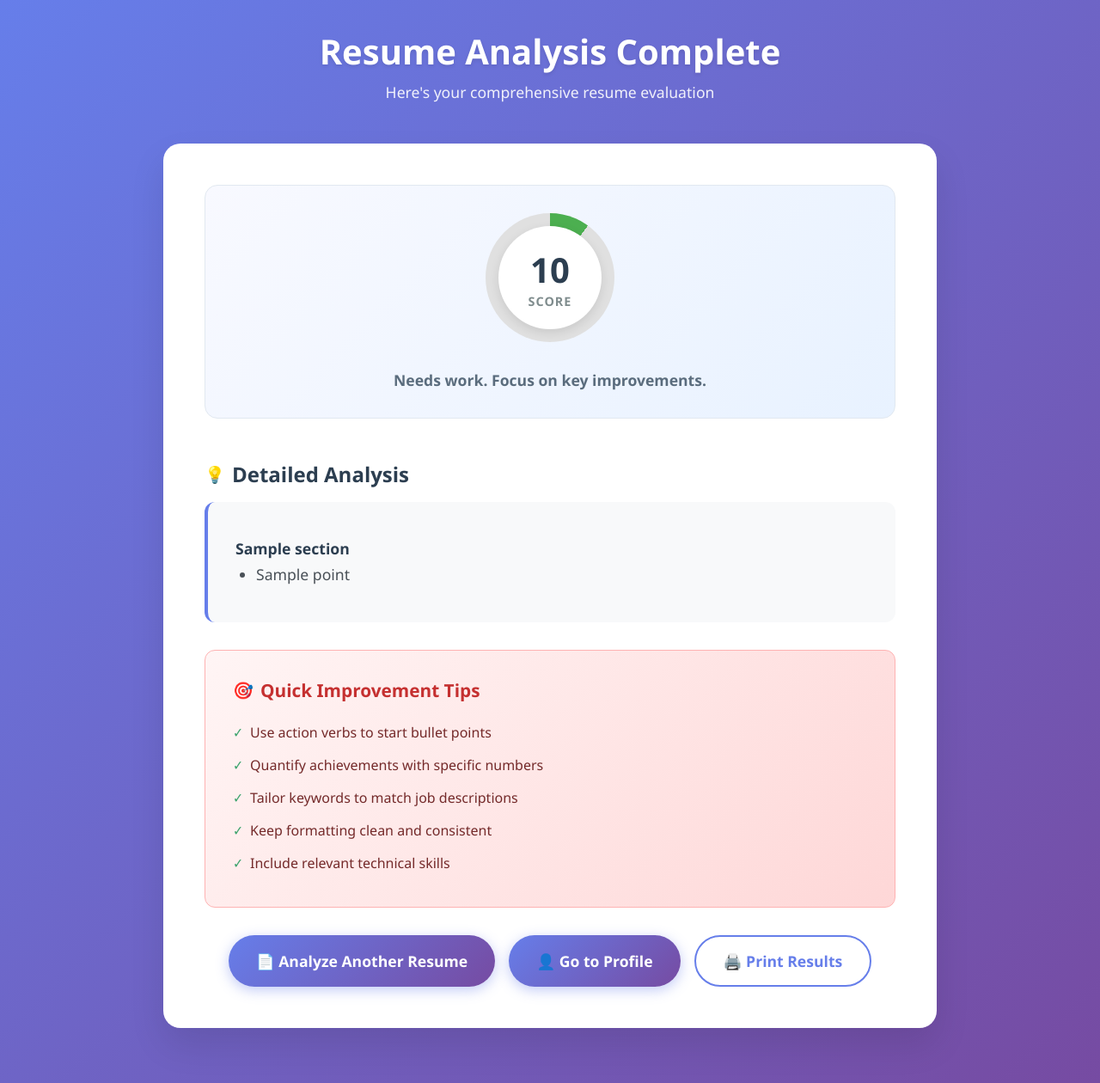
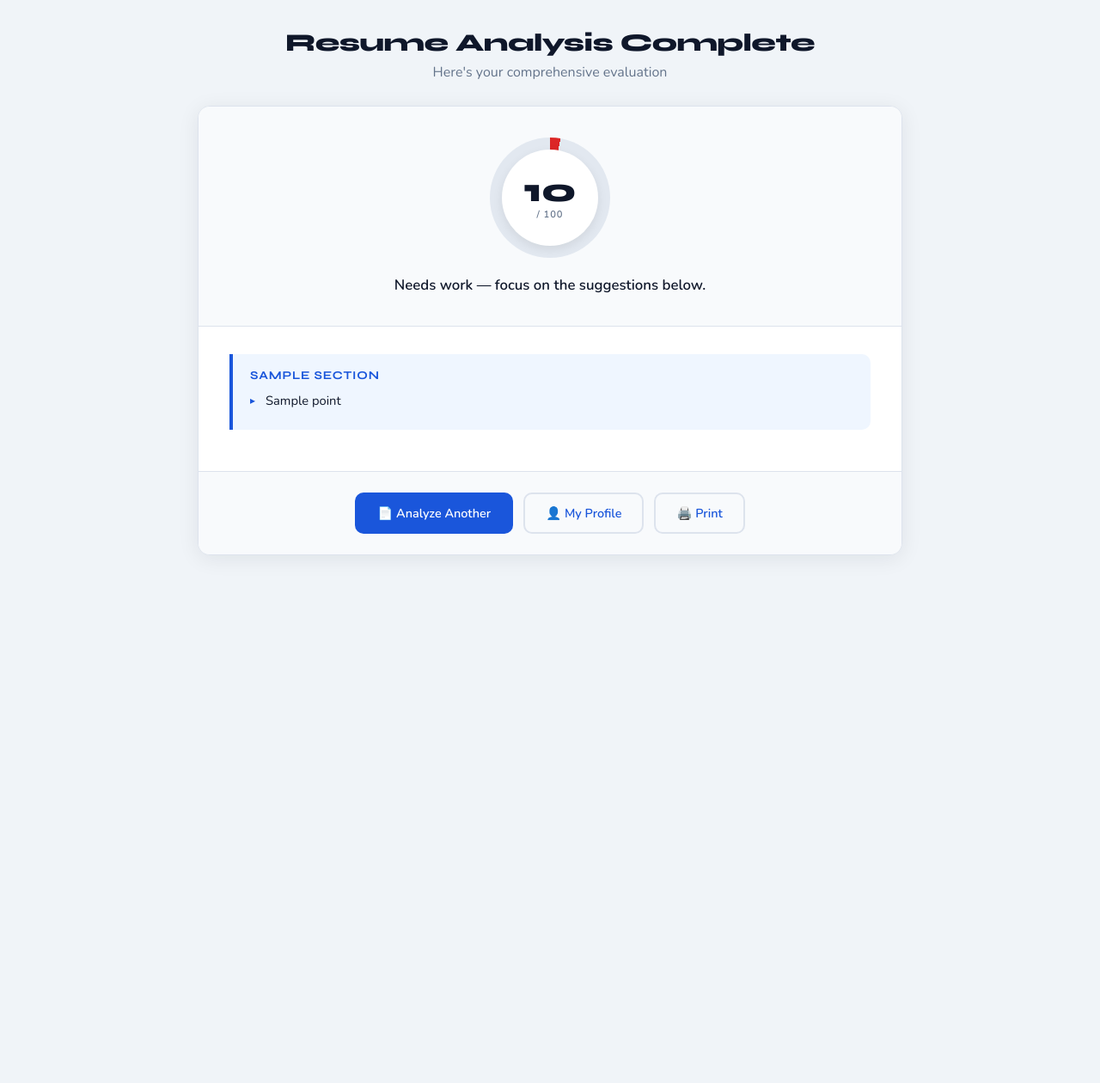
Before and after one commit to Pratik9984/AI_RESUME_ANALYZER, a Flask app: template ai_resume_analyzer/templates/result.html in a window 1280 px wide. Shown: the whole page at 86% size. After the commit the page ends 646 px from the top, so only its background shows below. Run offline with Flask 3, Linux system fonts and the light colour scheme; the template is opened without the code that fills it: most values are stand-ins (such as "Sample title", 1, 10 or a date in 2020).

Commit message:
Update result.html

```diff
--- a/ai_resume_analyzer/templates/result.html
+++ b/ai_resume_analyzer/templates/result.html
@@ -1,194 +1,295 @@
 <!DOCTYPE html>
 <html lang="en">
 <head>
-  <meta charset="UTF-8" />
-  <meta name="viewport" content="width=device-width, initial-scale=1.0" />
-  <title>Resume Analysis Results - AI Resume Analyzer</title>
+  <meta charset="UTF-8">
+  <meta name="viewport" content="width=device-width, initial-scale=1.0">
+  <title>Analysis Results — AI Resume Analyzer</title>
+  <link href="https://fonts.googleapis.com/css2?family=Syne:wght@600;700;800&family=Nunito:wght@400;500;600&display=swap" rel="stylesheet">
   <style>
+    *, *::before, *::after { margin: 0; padding: 0; box-sizing: border-box; }
 
-    * { margin: 0; padding: 0; box-sizing: border-box; }
+    :root {
+      --bg: #f0f4f8;
+      --surface: #ffffff;
+      --border: #dde3ed;
+      --text: #0f172a;
+      --muted: #64748b;
+      --primary: #1a56db;
+      --primary-hover: #1449b0;
+      --primary-light: #eff6ff;
+      --success: #059669;
+      --warning: #d97706;
+      --danger: #dc2626;
+      --radius: 14px;
+      --shadow: 0 4px 24px rgba(15,23,42,0.08);
+    }
 
     body {
-  font-family: 'Segoe UI', Tahoma, Geneva, Verdana, sans-serif;
-  background: linear-gradient(135deg, #667eea 0%, #764ba2 100%);
+      font-family: 'Nunito', sans-serif;
+      background: var(--bg);
       min-height: 100vh;
-  padding: 2rem 1rem;
+      padding: 32px 24px;
     }
 
-.container { max-width: 900px; margin: 0 auto; }
-
-.header { text-align: center; margin-bottom: 3rem; color: #fff; }
-.header h1 { font-size: 2.5rem; font-weight: 700; margin-bottom: 0.5rem; text-shadow: 0 2px 4px rgba(0,0,0,0.1); }
-.header p { font-size: 1.1rem; opacity: 0.9; }
-
-.results-card {
-  background: #fff;
-  border-radius: 20px;
-  padding: 3rem;
-  margin-bottom: 2rem;
-  box-shadow: 0 20px 40px rgba(0,0,0,0.1);
+    .page-header {
+      text-align: center;
+      margin-bottom: 28px;
     }
 
+    .page-header h1 {
+      font-family: 'Syne', sans-serif;
+      font-size: 1.8rem;
+      font-weight: 800;
+      color: var(--text);
+      letter-spacing: -0.02em;
+    }
+
+    .page-header p { color: var(--muted); margin-top: 6px; }
+
+    .container { max-width: 820px; margin: 0 auto; }
+
+    .card {
+      background: var(--surface);
+      border-radius: var(--radius);
+      box-shadow: var(--shadow);
+      border: 1px solid var(--border);
+      overflow: hidden;
+      margin-bottom: 20px;
+    }
+
+    .card-body { padding: 32px 36px; }
+
+    /* Score section */
     .score-section {
       text-align: center;
-  margin-bottom: 3rem;
-  padding: 2rem;
-  border-radius: 15px;
-  border: 1px solid #e1e8f0;
-  background: linear-gradient(135deg, #f8f9ff 0%, #e8f2ff 100%);
+      padding: 36px 24px;
+      background: #f8fafc;
+      border-bottom: 1px solid var(--border);
     }
 
-.score-display { display: inline-block; margin-bottom: 1rem; }
-
-.score-circle {
-  width: 150px; height: 150px; margin: 0 auto;
+    .score-ring {
+      width: 140px;
+      height: 140px;
       border-radius: 50%;
-  display: flex; align-items: center; justify-content: center;
+      display: flex;
+      align-items: center;
+      justify-content: center;
+      margin: 0 auto 20px;
     }
 
     .score-inner {
-  width: 120px; height: 120px;
+      width: 112px;
+      height: 112px;
       background: #fff;
       border-radius: 50%;
-  display: flex; flex-direction: column;
-  align-items: center; justify-content: center;
-  box-shadow: 0 4px 12px rgba(0,0,0,0.1);
+      display: flex;
+      flex-direction: column;
+      align-items: center;
+      justify-content: center;
+      box-shadow: 0 4px 12px rgba(0,0,0,0.08);
     }
 
-.score-number { font-size: 2.5rem; font-weight: 800; color: #2c3e50; }
-.score-label { font-size: 0.9rem; font-weight: 600; color: #7f8c8d; text-transform: uppercase; letter-spacing: 1px; }
-.score-description { margin-top: 1rem; font-size: 1.1rem; color: #5a6c7d; }
+    .score-number {
+      font-family: 'Syne', sans-serif;
+      font-size: 2.4rem;
+      font-weight: 800;
+      color: var(--text);
+      line-height: 1;
+    }
 
-.feedback-section { margin-bottom: 2rem; }
-.section-title {
-  font-size: 1.5rem; font-weight: 700; color: #2c3e50;
-  margin-bottom: 1rem; display: flex; align-items: center; gap: 0.5rem;
+    .score-label {
+      font-size: 0.7rem;
+      font-weight: 700;
+      color: var(--muted);
+      text-transform: uppercase;
+      letter-spacing: 0.08em;
     }
-.section-title::before { content: "💡"; font-size: 1.2rem; }
 
-.feedback-content {
-  background: #f8f9fa;
-  padding: 1.5rem 2rem;
-  border-radius: 12px;
-  border-left: 4px solid #667eea;
-  font-size: 1.1rem; line-height: 1.7; color: #495057;
+    .score-verdict {
+      font-size: 1.05rem;
+      font-weight: 700;
+      color: var(--text);
+      margin-top: 4px;
     }
-.feedback-content ul { padding-left: 1.5rem; margin-bottom: 1rem; }
-.feedback-content li { margin-bottom: 0.5rem; }
 
-.tips-section {
-  margin-top: 2rem; padding: 2rem; border-radius: 12px;
-  border: 1px solid #feb2b2;
-  background: linear-gradient(135deg, #fff5f5 0%, #fed7d7 100%);
+    .score-sub { color: var(--muted); font-size: 0.9rem; margin-top: 4px; }
+
+    /* Section colors */
+    .section-strengths       { --accent: #059669; --accent-light: #ecfdf5; --accent-border: #6ee7b7; }
+    .section-weaknesses      { --accent: #dc2626; --accent-light: #fef2f2; --accent-border: #fca5a5; }
+    .section-formatting      { --accent: #d97706; --accent-light: #fffbeb; --accent-border: #fcd34d; }
+    .section-suggestions     { --accent: #1a56db; --accent-light: var(--primary-light); --accent-border: #93c5fd; }
+    .section-error, .section-notice { --accent: #64748b; --accent-light: #f8fafc; --accent-border: #cbd5e1; }
+
+    .feedback-block {
+      border-left: 4px solid var(--accent);
+      background: var(--accent-light);
+      border-radius: 0 10px 10px 0;
+      padding: 16px 20px;
+      margin-bottom: 16px;
     }
-.tips-title {
-  font-size: 1.3rem; font-weight: 700; color: #c53030;
-  margin-bottom: 1rem; display: flex; align-items: center; gap: 0.5rem;
+
+    .feedback-block h4 {
+      font-family: 'Syne', sans-serif;
+      font-size: 0.85rem;
+      font-weight: 700;
+      text-transform: uppercase;
+      letter-spacing: 0.06em;
+      color: var(--accent);
+      margin-bottom: 10px;
     }
-.tips-title::before { content: "🎯"; font-size: 1.2rem; }
-.tips-list { list-style: none; padding: 0; }
-.tips-list li { padding: 0.5rem 0; color: #742a2a; font-weight: 500; }
-.tips-list li::before { content: "✓"; color: #38a169; font-weight: bold; margin-right: 0.5rem; }
 
-.action-buttons {
-  margin-top: 2rem; display: flex; flex-wrap: wrap; gap: 1rem; justify-content: center;
+    .feedback-block ul { list-style: none; padding: 0; }
+    .feedback-block li {
+      position: relative;
+      padding-left: 18px;
+      margin-bottom: 7px;
+      color: var(--text);
+      font-size: 0.92rem;
+      line-height: 1.5;
     }
+    .feedback-block li::before {
+      content: '▸';
+      position: absolute;
+      left: 0;
+      color: var(--accent);
+      font-size: 0.75rem;
+      top: 2px;
+    }
+
+    /* Error / notice state */
+    .notice-card {
+      text-align: center;
+      padding: 48px 32px;
+    }
+    .notice-card .notice-icon { font-size: 3rem; margin-bottom: 16px; display: block; }
+    .notice-card h3 {
+      font-family: 'Syne', sans-serif;
+      font-size: 1.2rem;
+      font-weight: 700;
+      color: var(--text);
+      margin-bottom: 8px;
+    }
+    .notice-card p { color: var(--muted); font-size: 0.95rem; }
+
+    /* Actions */
+    .actions {
+      display: flex;
+      flex-wrap: wrap;
+      gap: 12px;
+      justify-content: center;
+      padding: 24px 36px;
+      border-top: 1px solid var(--border);
+      background: #f8fafc;
+    }
+
     .btn {
-  padding: 1rem 2rem; border-radius: 50px;
-  font-size: 1.1rem; font-weight: 600;
-  text-decoration: none; cursor: pointer;
-  display: inline-flex; align-items: center; gap: 0.5rem;
-  transition: all 0.3s ease;
+      padding: 12px 24px;
+      border-radius: 10px;
+      font-family: 'Nunito', sans-serif;
+      font-size: 0.9rem;
+      font-weight: 700;
+      cursor: pointer;
+      text-decoration: none;
+      display: inline-flex;
+      align-items: center;
+      gap: 8px;
+      border: 2px solid transparent;
+      transition: all 0.2s;
     }
+
     .btn-primary {
-  background: linear-gradient(135deg, #667eea 0%, #764ba2 100%);
+      background: var(--primary);
       color: #fff;
-  box-shadow: 0 4px 15px rgba(102,126,234,0.4);
     }
     .btn-primary:hover {
-  transform: translateY(-2px);
-  box-shadow: 0 8px 25px rgba(102,126,234,0.6);
-}
-.btn-secondary {
-  background: #fff; color: #667eea; border: 2px solid #667eea;
-}
-.btn-secondary:hover {
-  background: #667eea; color: #fff; transform: translateY(-2px);
+      background: var(--primary-hover);
+      transform: translateY(-1px);
+      box-shadow: 0 4px 12px rgba(26,86,219,0.25);
     }
 
-@media (max-width: 768px) {
-  .results-card { padding: 2rem 1.5rem; }
-  .header h1 { font-size: 2rem; }
-  .score-circle { width: 120px; height: 120px; }
-  .score-inner { width: 95px; height: 95px; }
-  .score-number { font-size: 2rem; }
-  .action-buttons { flex-direction: column; align-items: center; }
-  .btn { width: 100%; max-width: 300px; justify-content: center; }
+    .btn-outline {
+      background: transparent;
+      color: var(--primary);
+      border-color: var(--border);
+    }
+    .btn-outline:hover {
+      border-color: var(--primary);
+      background: var(--primary-light);
     }
 
+    @media (max-width: 600px) {
+      .card-body { padding: 24px 20px; }
+      .actions { padding: 20px; flex-direction: column; align-items: stretch; }
+      .btn { justify-content: center; }
+      .page-header h1 { font-size: 1.5rem; }
+    }
+
+    @media print {
+      body { background: white; padding: 0; }
+      .card { box-shadow: none; border: 1px solid #ddd; }
+      .actions { display: none; }
+    }
   </style>
 </head>
 <body>
   <div class="container">
-    <div class="header">
+    <div class="page-header">
       <h1>Resume Analysis Complete</h1>
-      <p>Here's your comprehensive resume evaluation</p>
+      <p>Here's your comprehensive evaluation</p>
     </div>
 
-    <div class="results-card">
-      {% set score_deg = (score if score is number else 0) * 3.6 %}
+    <div class="card">
+      {# Determine if we have an error/notice state vs a real score #}
+      {% set has_error = feedback and (feedback.get('Error') or feedback.get('Notice')) %}
 
-      {% if score is string and score.startswith("Only Resume") %}
+      {% if has_error %}
+        {# Error or notice message — no score display #}
+        <div class="notice-card">
+          <span class="notice-icon">📋</span>
+          {% for section, points in feedback.items() %}
+            <h3>{{ points[0] if points else 'Something went wrong.' }}</h3>
+            {% if points|length > 1 %}
+              <p>{{ points[1] }}</p>
+            {% endif %}
+          {% endfor %}
+        </div>
+
+      {% else %}
+        {# Normal result — show score ring (score_deg passed from backend) #}
         <div class="score-section">
-          <div class="score-description">
-            <strong>{{ score }}</strong>
+          <div class="score-ring" style="background: conic-gradient(
+            {% if score >= 80 %}#059669{% elif score >= 60 %}#d97706{% else %}#dc2626{% endif %} 0deg {{ score_deg }}deg,
+            #e2e8f0 {{ score_deg }}deg 360deg
+          );">
+            <div class="score-inner">
+              <div class="score-number">{{ score }}</div>
+              <div class="score-label">/ 100</div>
+            </div>
+          </div>
+          <div class="score-verdict">
+            {% if score >= 80 %}Excellent — your resume is well-optimised.
+            {% elif score >= 60 %}Good — a few tweaks will boost your score.
+            {% elif score >= 40 %}Fair — several areas need attention.
+            {% else %}Needs work — focus on the suggestions below.
+            {% endif %}
           </div>
         </div>
 
-      {% elif score is string and score.startswith("Error") %}
-        <div class="score-section">
-          <div class="score-description">
-            <strong>{{ score }}</strong>
-          </div>
-        </div>
+        <div class="card-body">
+          {% for section, points in feedback.items() %}
+            {% if section == 'Strengths' %}
+              {% set cls = 'section-strengths' %}
+            {% elif section == 'Weaknesses' %}
+              {% set cls = 'section-weaknesses' %}
+            {% elif section == 'Formatting Issues' %}
+              {% set cls = 'section-formatting' %}
+            {% else %}
+              {% set cls = 'section-suggestions' %}
+            {% endif %}
 
-      {% else %}
-        <!-- SCORE -->
-        <div class="score-section">
-          <div class="score-display">
-            <div class="score-circle" style="background: conic-gradient(
-              from 0deg,
-              #4CAF50 0deg,
-              #4CAF50 {{ score_deg }}deg,
-              #e0e0e0 {{ score_deg }}deg 360deg
-            );">
-              <div class="score-inner">
-                <div class="score-number">{{ score }}</div>
-                <div class="score-label">Score</div>
-              </div>
-            </div>
-          </div>
-          <div class="score-description">
-            <strong>
-              {% if score >= 80 %}
-                Excellent! Your resume is well-optimized.
-              {% elif score >= 60 %}
-                Good job! Some improvements can boost your score.
-              {% elif score >= 40 %}
-                Fair. Several areas need attention.
-              {% else %}
-                Needs work. Focus on key improvements.
-              {% endif %}
-            </strong>
-          </div>
-        </div>
-
-        <!-- FEEDBACK -->
-        <div class="feedback-section">
-          <h3 class="section-title">Detailed Analysis</h3>
-          <div class="feedback-content">
-            {% for section, points in feedback.items() %}
-              <h4 style="margin-top: 1rem; color:#2c3e50;">{{ section }}</h4>
+            <div class="feedback-block {{ cls }}">
+              <h4>{{ section }}</h4>
               {% if points %}
                 <ul>
                   {% for pt in points %}
@@ -196,30 +297,17 @@ body {
                   {% endfor %}
                 </ul>
               {% else %}
-                <p>No feedback provided.</p>
+                <p style="color:var(--muted); font-size:0.875rem;">No issues found in this category.</p>
               {% endif %}
+            </div>
           {% endfor %}
-          </div>
-        </div>
-
-        <!-- TIPS -->
-        <div class="tips-section">
-          <h4 class="tips-title">Quick Improvement Tips</h4>
-          <ul class="tips-list">
-            <li>Use action verbs to start bullet points</li>
-            <li>Quantify achievements with specific numbers</li>
-            <li>Tailor keywords to match job descriptions</li>
-            <li>Keep formatting clean and consistent</li>
-            <li>Include relevant technical skills</li>
-          </ul>
         </div>
       {% endif %}
 
-      <!-- ACTION BUTTONS -->
-      <div class="action-buttons">
-        <a href="{{ url_for('index') }}" class="btn btn-primary">📄 Analyze Another Resume</a>
-        <a href="{{ url_for('profile') }}" class="btn btn-primary">👤 Go to Profile</a>
-        <a href="#" class="btn btn-secondary" onclick="window.print()">🖨️ Print Results</a>
+      <div class="actions">
+        <a href="{{ url_for('index') }}" class="btn btn-primary">📄 Analyze Another</a>
+        <a href="{{ url_for('profile') }}" class="btn btn-outline">👤 My Profile</a>
+        <a href="#" class="btn btn-outline" onclick="window.print(); return false;">🖨️ Print</a>
       </div>
     </div>
   </div>
```
Lines whose indentation alone changed are shown as unchanged.
